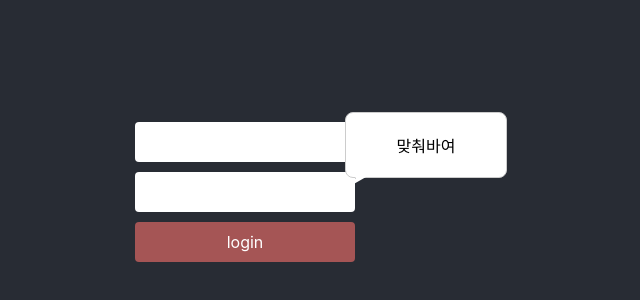
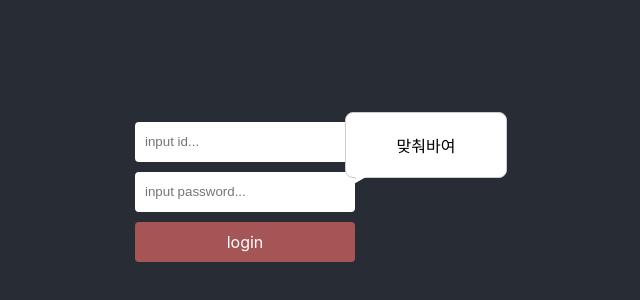
Before and after one commit to kyus/portfolio, a React (Create React App) app: page / in a window 1280 px wide. Shown: the part 208-508 px from the top of the page, without its empty margins (405-1045 px from the left). Built offline with nearby package versions, Linux system fonts and the light colour scheme.

Commit message:
component 분리 ..
- component directory 생성
- Main / Login component 분리
- 로그인 인증 후 load 되는 component 처리

```diff
--- a/src/App.tsx
+++ b/src/App.tsx
@@ -1,67 +1,23 @@
 import './App.scss';
-import {useCallback, useState} from "react";
+import {useState} from "react";
 import '@dotlottie/player-component';
 import Apeach from "./Apeach";
+import Login from "./component/Login";
+import Main from "./component/Main";
 
 function App() {
-  const [id, setId] = useState('');
-  const [pw, setPw] = useState('');
   const [isLogin, setIsLogin] = useState(false);
-  const [msg, setMsg] = useState('맞춰바여');
-  const handleInput = useCallback((type:string) => ({target}:{target:{value:string}}) => {
-    const {value} = target;
-    switch(type) {
-      case "id" :
-        setId(value);
-        break;
-      case "pw":
-        setPw(value);
-        break;
-      default:
-        console.log('unknown type', type);
-    }
-  }, []);
-
-  const onLogin = useCallback(() => {
-    if (id === 'kyus' && pw === '1234') {
-      setIsLogin(true);
-    } else {
-      setIsLogin(false);
-      setMsg('로그인 정보가 틀려요!');
-      setTimeout(() => setMsg('id는 kyus, 비번은 1234 입니다..'), 1000);
-    }
-  }, [id, pw]);
 
   return (
     <div className="App">
       <header className="App-header">
       </header>
       <section className={"body"}>
-        <section className={"login-wrapper"}>
-          <section className={"character-wrapper"}>
-            <dotlottie-player
-              autoplay
-              loop
-              mode="normal"
-              src="animation-external-image.lottie"
-              style={{width: 220}}
-            />
-            <div className={"bubble"}>
-              {msg}
-            </div>
-          </section>
-          <div className={"input-wrapper"}>
-            <input type={"text"} value={id} onChange={handleInput('id')} />
-          </div>
-          <div className={"input-wrapper"}>
-            <input type={"password"} value={pw} onChange={handleInput('pw')} />
-          </div>
-          <div className={"input-wrapper"}>
-            <div className={"btn"} onClick={onLogin}>
-              login
-            </div>
-          </div>
-        </section>
+        {
+          isLogin
+            ? <Main />
+            : <Login setIsLogin={setIsLogin} />
+        }
       </section>
       <Apeach isLogin={isLogin} />
     </div>
--- /dev/null
+++ b/src/component/Login.tsx
@@ -0,0 +1,85 @@
+import React, {Dispatch, KeyboardEventHandler, useCallback, useRef, useState} from "react";
+
+function Login({setIsLogin}:{setIsLogin:Dispatch<boolean>}) {
+  const [id, setId] = useState('');
+  const [pw, setPw] = useState('');
+  const [msg, setMsg] = useState('맞춰바여');
+  const idRef = useRef<HTMLInputElement>(null);
+  const pwRef = useRef<HTMLInputElement>(null);
+
+  const handleInput = useCallback((type:string) => ({target}:{target:{value:string}}) => {
+    const {value} = target;
+    switch(type) {
+      case "id" :
+        setId(value);
+        break;
+      case "pw":
+        setPw(value);
+        break;
+      default:
+        console.log('unknown type', type);
+    }
+  }, []);
+
+  const onLogin = useCallback(() => {
+    if (id === 'kyus' && pw === '1234') {
+      setIsLogin(true);
+    } else {
+      setIsLogin(false);
+      setMsg('로그인 정보가 틀려요!');
+      setTimeout(() => setMsg('id는 kyus, 비번은 1234 입니다..'), 1000);
+    }
+  }, [id, pw, setIsLogin]);
+
+  const checkEnter = useCallback((type:string):KeyboardEventHandler => (event) => {
+    if (event.key !== "Enter") return;
+    if (type === 'id') {
+      pwRef?.current?.focus();
+    }
+    if (type === 'pw') {
+      onLogin();
+    }
+  }, [onLogin]);
+
+  return (
+    <section className={"login-wrapper"}>
+      <section className={"character-wrapper"}>
+        <dotlottie-player
+          autoplay
+          loop
+          mode="normal"
+          src="animation-external-image.lottie"
+          style={{width: 220}}
+        />
+        <div className={"bubble"}>
+          {msg}
+        </div>
+      </section>
+      <div className={"input-wrapper"}>
+        <input
+          ref={idRef}
+          type={"text"}
+          value={id}
+          placeholder={"input id..."}
+          onChange={handleInput('id')}
+          onKeyPress={checkEnter('id')}/>
+      </div>
+      <div className={"input-wrapper"}>
+        <input
+          ref={pwRef}
+          type={"password"}
+          value={pw}
+          placeholder={"input password..."}
+          onChange={handleInput('pw')}
+          onKeyPress={checkEnter('pw')}/>
+      </div>
+      <div className={"input-wrapper"}>
+        <div className={"btn"} onClick={onLogin}>
+          login
+        </div>
+      </div>
+    </section>
+  )
+}
+
+export default Login;
--- /dev/null
+++ b/src/component/Main.tsx
@@ -0,0 +1,11 @@
+import React from "react";
+
+function Main() {
+  return (
+    <div>
+      main
+    </div>
+  )
+}
+
+export default Main;
```
